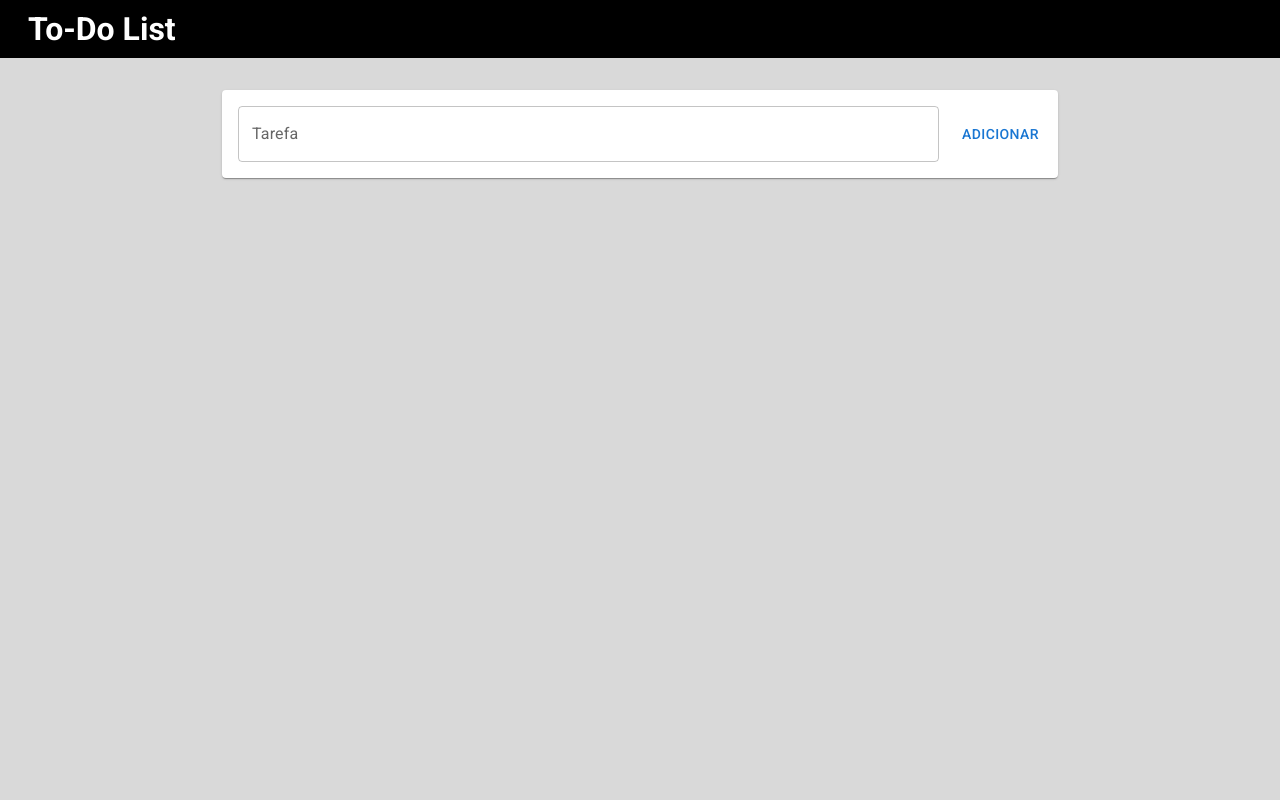
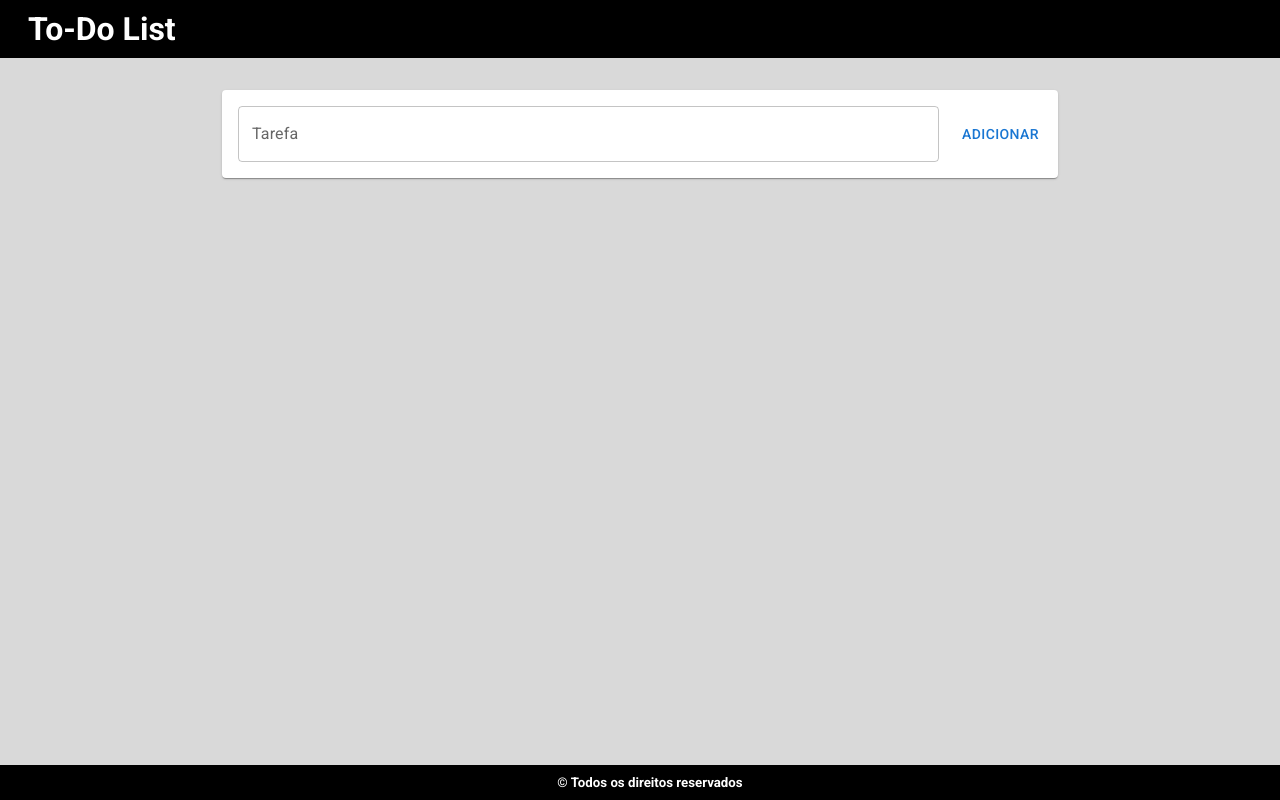
Before and after one commit to thainarapenha/To-Do-List, a React (Vite) app: page / in a window 1280 px wide. Shown: the top 800 px of the page. Built offline with nearby package versions, Linux system fonts and the light colour scheme.

Commit message:
feat: adicionando component footer

```diff
--- a/src/App.tsx
+++ b/src/App.tsx
@@ -1,12 +1,14 @@
 import "./styles/global.scss";
 import { HeaderComponent } from './components/Header/Header';
 import { FormsComponent } from "./components/Forms/Forms";
+import { FooterComponent } from "./components/Footer/Footer";
 
 function App() {
   return (
     <div>
       <HeaderComponent/>
       <FormsComponent/>
+      <FooterComponent/>
     </div>
   );
 }
--- /dev/null
+++ b/src/components/Footer/Footer.tsx
@@ -0,0 +1,12 @@
+import { memo } from "react";
+import "./style.scss"
+
+export function FooterComponent(){
+  return(
+    <footer>
+      <h5>© Todos os direitos reservados</h5>
+    </footer>
+  );
+}
+
+export const Footer = memo(FooterComponent);
--- /dev/null
+++ b/src/components/Footer/style.scss
@@ -0,0 +1,14 @@
+footer {
+  text-align: center;
+  padding: 10px;
+  background-color: var(--black);
+
+  width: 100%;
+  bottom: 0;
+  position: fixed;
+
+  h5 {
+    margin: 0;
+    color: var(--white);
+  }
+}
```
